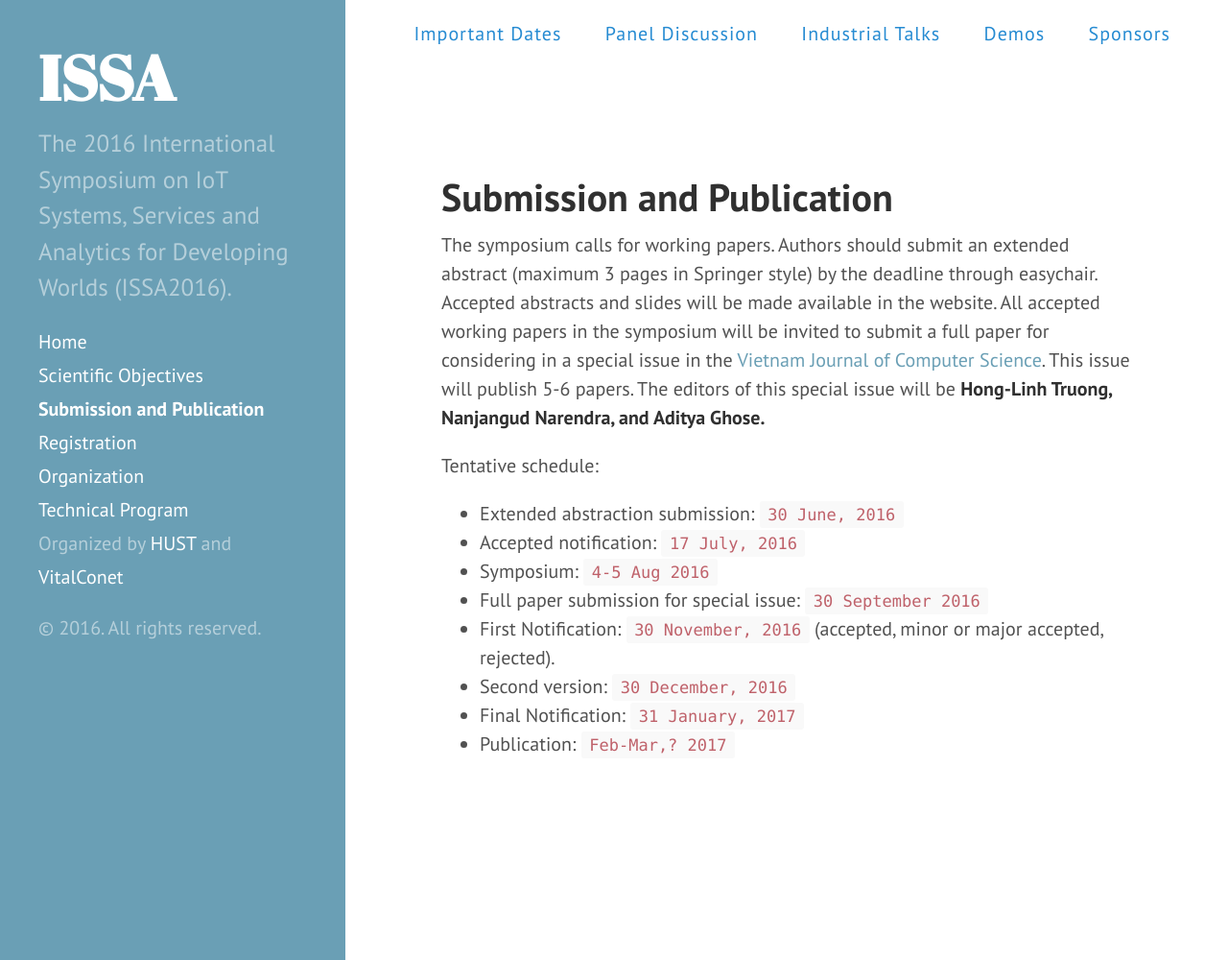
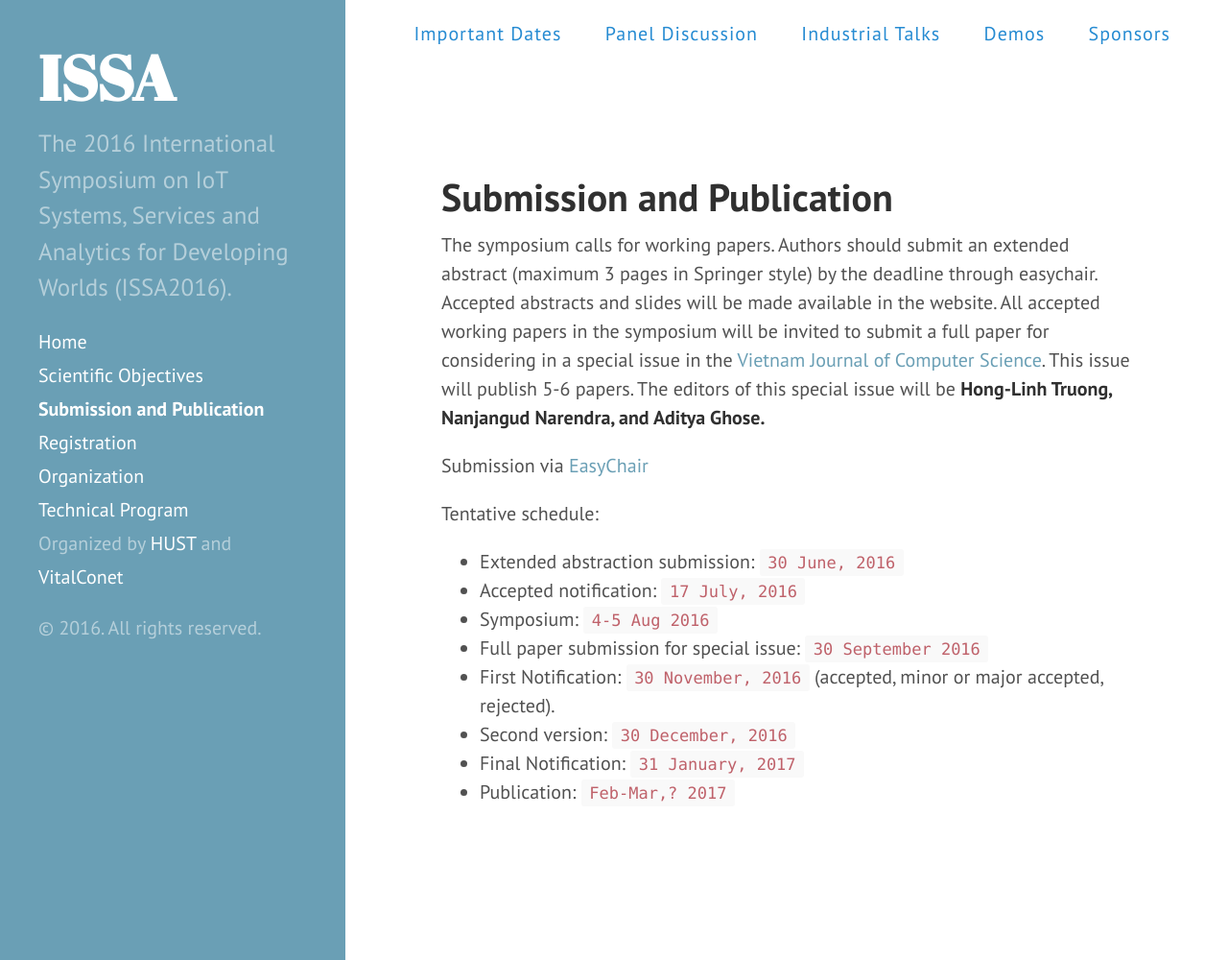
Before and after one commit to issadw/issadw.github.io, a Jekyll site: the page built from submission_and_publication.md, in a window 1280 px wide and 1000 px high. Shown: the whole window at 96% size. Built offline with Jekyll 4.4.1, drawn with Linux system fonts in a browser that asks for light colours.

Commit message:
add EasyChair link

```diff
--- a/submission_and_publication.md
+++ b/submission_and_publication.md
@@ -4,6 +4,8 @@ title: Submission and Publication
 ---
 
 The symposium calls for working papers. Authors should submit an extended abstract (maximum 3 pages in Springer style) by the deadline through easychair.  Accepted abstracts and slides will be made available in the website. All accepted working papers in the symposium will be invited to submit a full paper for considering in a special issue in the [Vietnam Journal of Computer Science](http://link.springer.com/journal/40595). This issue will publish 5-6 papers.  The editors of this special issue will be **Hong-Linh Truong, Nanjangud Narendra, and Aditya Ghose.**
+
+Submission via [EasyChair](https://easychair.org/account/signin.cgi?key=38702551.vxfp3xhN2X3zWPE4%3Btimeout%3D1)
 
 Tentative schedule:
 
```
